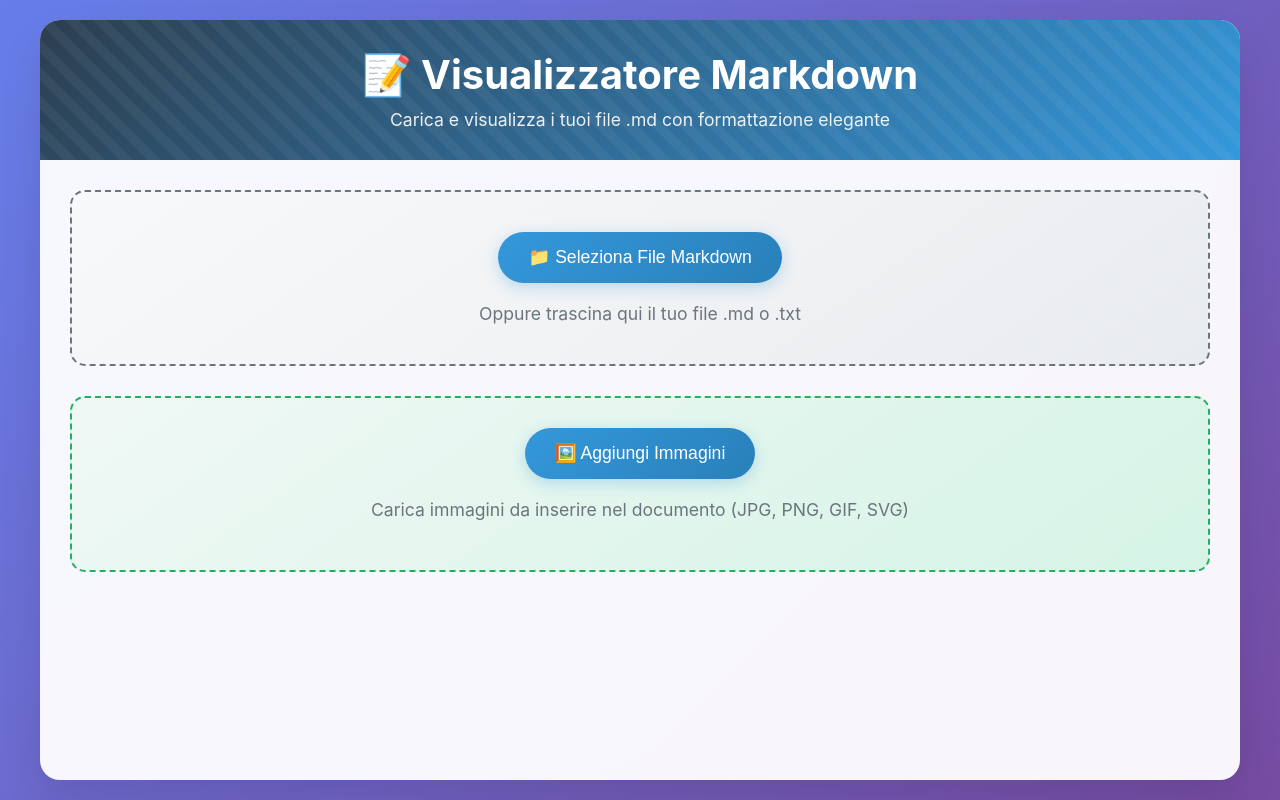
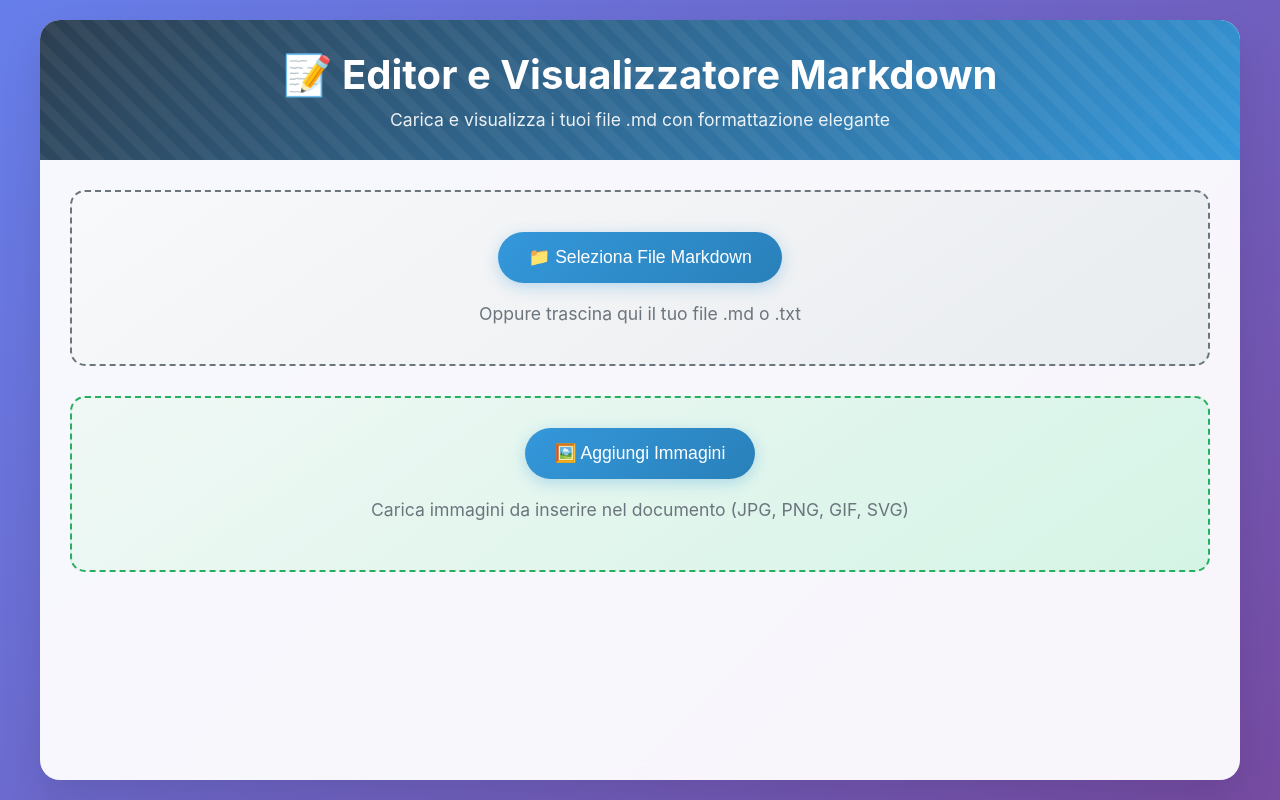
Before and after one commit to Dario-Fe/MarkDown-Viewer, a plain HTML site: page index.html in a window 1280 px wide. Drawn offline with nearby package versions, Linux system fonts and the light colour scheme.

Commit message:
Update index.html

```diff
--- a/index.html
+++ b/index.html
@@ -459,7 +459,7 @@
 <body>
     <div class="container">
         <div class="header">
-            <h1>📝 Visualizzatore Markdown</h1>
+            <h1>📝 Editor e Visualizzatore Markdown</h1>
             <p>Carica e visualizza i tuoi file .md con formattazione elegante</p>
         </div>
 
```
